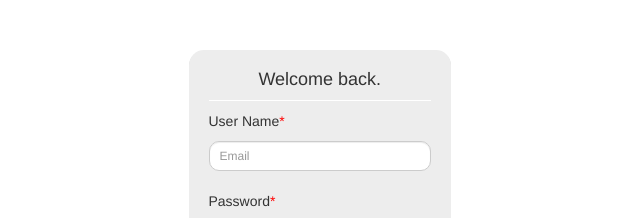
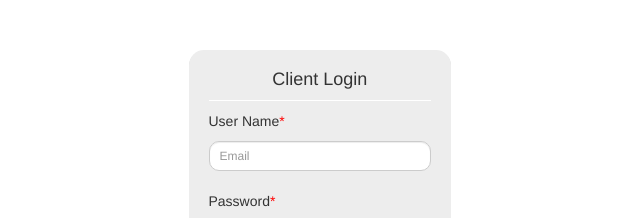
Before and after one commit to sagarkakarla48/LnTWebsite, a website: page public/login.html in a window 1280 px wide. Shown: the part 169-387 px from the top of the page, 344-984 px from the left. Drawn offline with nearby package versions, Linux system fonts and the light colour scheme.

Commit message:
login name changes

```diff
--- a/public/login.html
+++ b/public/login.html
@@ -102,7 +102,7 @@ span
 		<form  name="myForm" novalidate align="center">
             <div class="form-login">
 
-            <h4 id="h4">Welcome back.</h4>
+            <h4 id="h4">Client Login</h4>
 
            <p align="left" >User Name<span>*</span></p><input type="email" name="email" class="form-control input-sm" ng-model="email" placeholder="Email" required>
 
```
